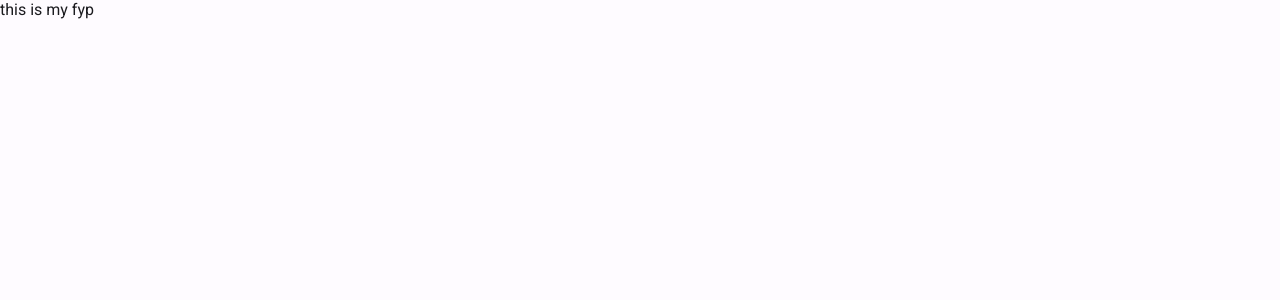
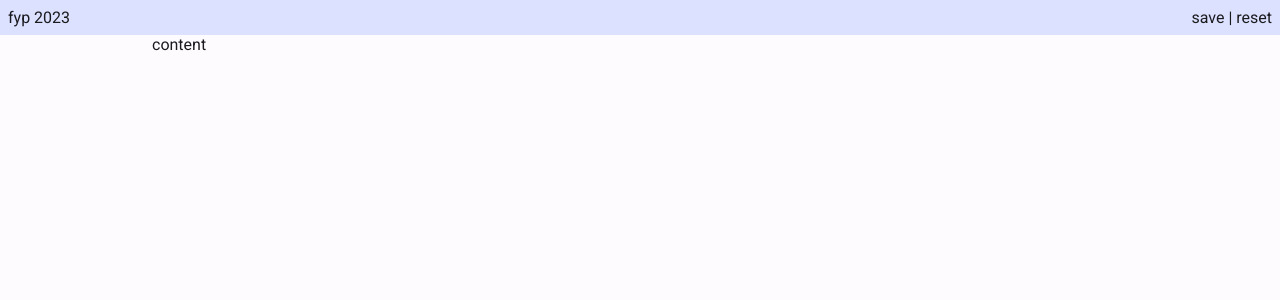
Before and after one commit to Zencron/fyp-2023, a React (Vite) app: page / in a window 1280 px wide. Shown: the top 300 px of the page. Built offline with nearby package versions, Linux system fonts and the light colour scheme.

Commit message:
feat: maingrid and header
basic structure of the app

```diff
--- a/src/App.jsx
+++ b/src/App.jsx
@@ -1,5 +1,7 @@
 import "./App.css";
 
+import MainGrid from "/src/containers/mainGrid/MainGrid";
+
 export default function App() {
-  return <div>this is my fyp</div>;
+  return <MainGrid />;
 }
--- /dev/null
+++ b/src/containers/header/Header.jsx
@@ -0,0 +1,15 @@
+import styles from "./Header.module.css";
+
+export default function Header() {
+  return (
+    <div className={styles.header}>
+      <div>fyp 2023</div>
+      <div></div>
+      <div className={styles.headerRight}>
+        <span className={styles.clickable}>save</span>
+        <span> | </span>
+        <span className={styles.clickable}>reset</span>
+      </div>
+    </div>
+  );
+}
--- /dev/null
+++ b/src/containers/header/Header.module.css
@@ -0,0 +1,18 @@
+.header {
+  background-color: var(--color-primary-container);
+  display: grid;
+  grid-template-columns: auto 1fr auto;
+  padding: 8px;
+}
+
+.headerRight {
+  user-select: none;
+}
+
+.clickable {
+  cursor: pointer;
+}
+
+.clickable:hover {
+  text-decoration: underline;
+}
--- /dev/null
+++ b/src/containers/mainGrid/MainGrid.jsx
@@ -0,0 +1,14 @@
+import styles from "./MainGrid.module.css";
+
+import Header from "/src/containers/header/Header";
+
+export default function MainGrid() {
+  return (
+    <div className={styles.mainGrid}>
+      <div className={styles.header}>
+        <Header />
+      </div>
+      <div className={styles.content}>content</div>
+    </div>
+  );
+}
--- /dev/null
+++ b/src/containers/mainGrid/MainGrid.module.css
@@ -0,0 +1,14 @@
+.mainGrid {
+  display: grid;
+  grid-template-rows: auto auto auto;
+  grid-template-columns: 1fr auto 1fr;
+}
+
+.header {
+  grid-column: 1/4;
+}
+
+.content {
+  grid-column: 2/3;
+  width: var(--column-width-triple);
+}
```
